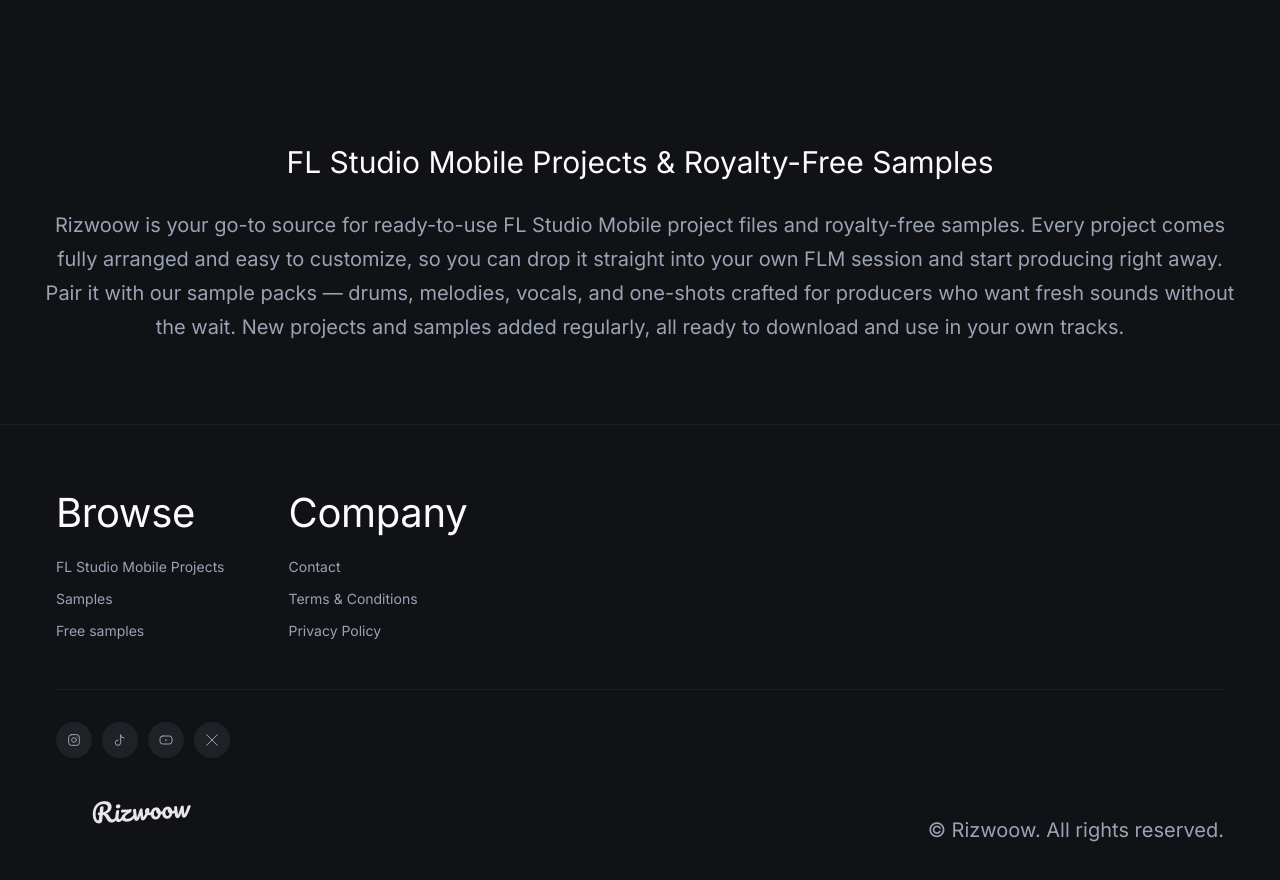
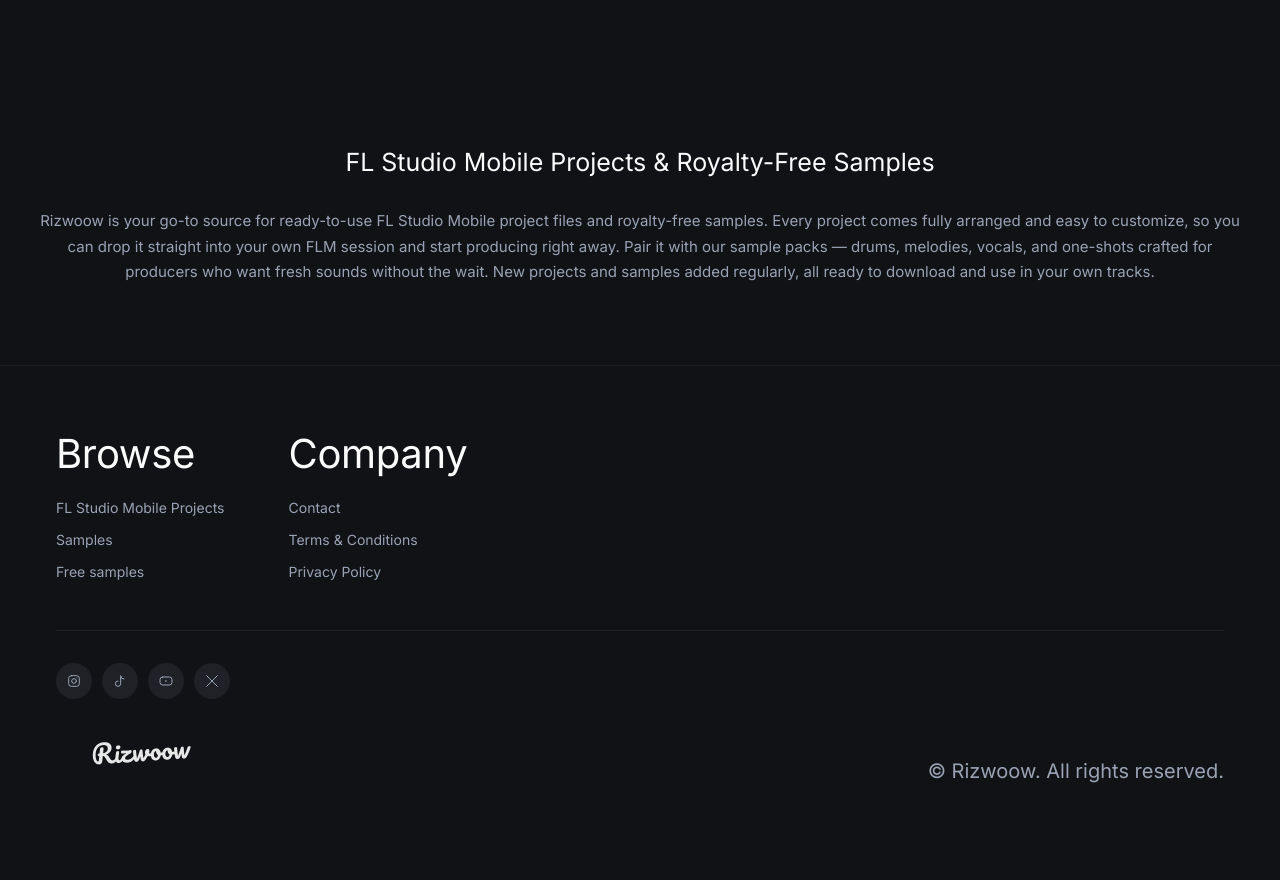
Before and after one commit to xe986232-ai/Wann, a Next.js app: page / in a window 1280 px wide. Shown: the part 1500-2380 px from the top of the page. After the commit the page ends 2327 px from the top, so only its background shows below. Built offline with nearby package versions, Linux system fonts and the light colour scheme.

Commit message:
Adjust SiteIntro font sizes (heading 25px, paragraph 15px)

```diff
--- a/src/components/layout/site-intro.tsx
+++ b/src/components/layout/site-intro.tsx
@@ -5,7 +5,7 @@
         <h2
           className="font-medium text-foreground"
           style={{
-            fontSize: "30px",
+            fontSize: "25px",
             WebkitTextSizeAdjust: "none",
             textSizeAdjust: "none",
           }}
@@ -15,7 +15,7 @@
         <p
           className="text-muted"
           style={{
-            fontSize: "20px",
+            fontSize: "15px",
             lineHeight: "1.7",
             WebkitTextSizeAdjust: "none",
             textSizeAdjust: "none",
```
